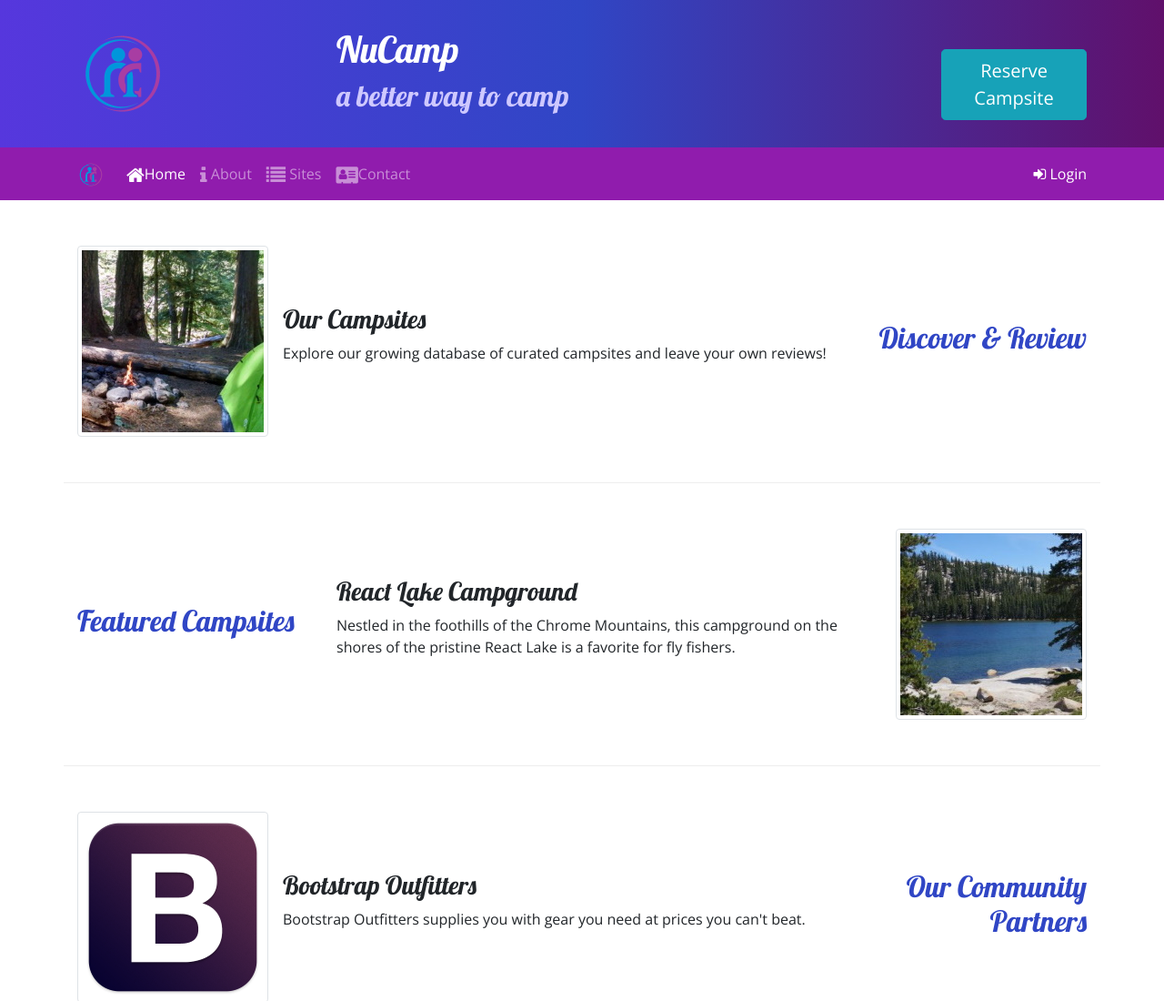
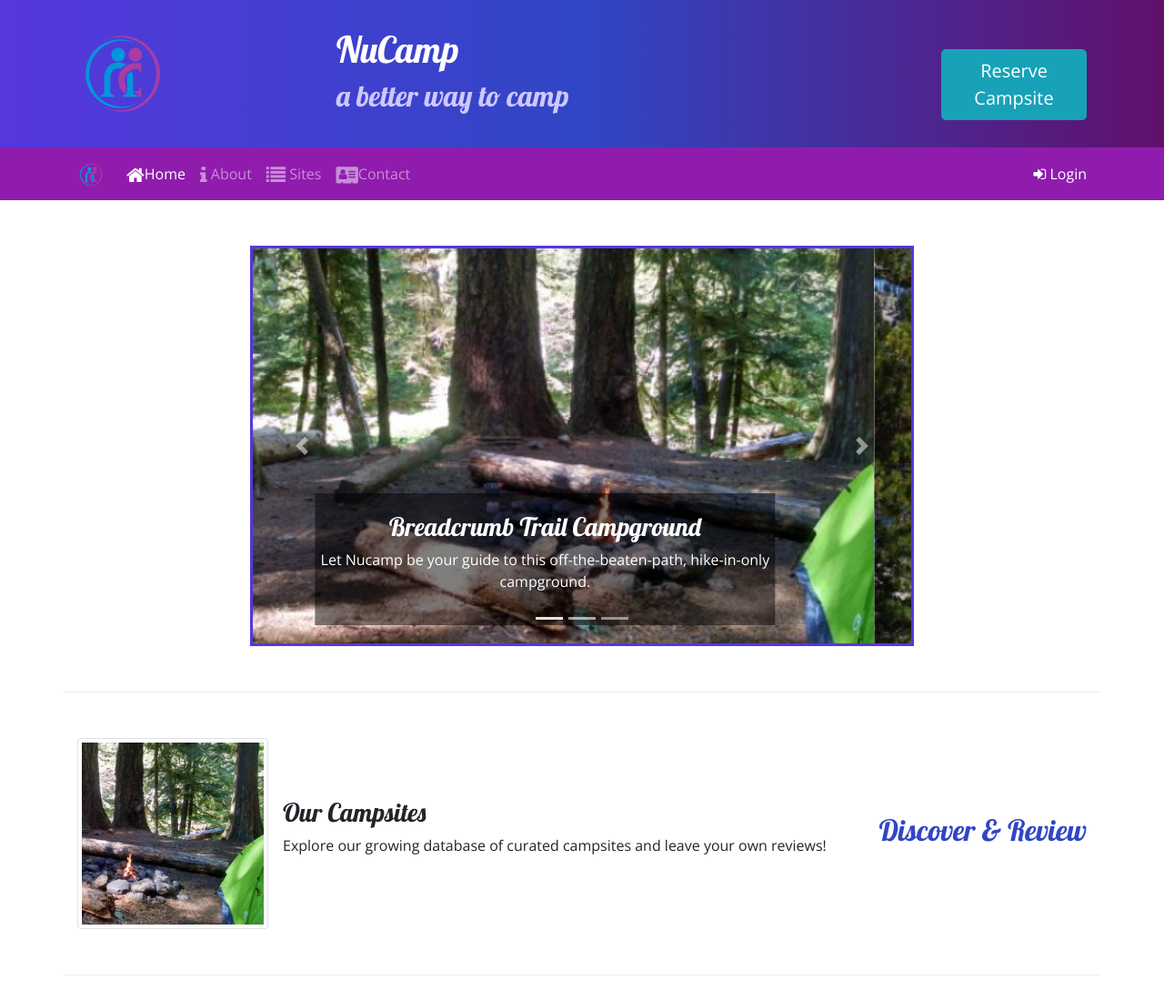
Before and after one commit to Brockcc/Nu-campsite, a website: page index.html in a window 1280 px wide. Shown: the top 1100 px of the page at 91% size. Drawn offline with nearby package versions, Linux system fonts and the light colour scheme.

Commit message:
Carousel

```diff
--- a/CSS/styles.css
+++ b/CSS/styles.css
@@ -40,3 +40,11 @@ a, a:hover {
     color: inherit;
     text-decoration: none;
   }
+
+.carousel-caption {
+    background-color: rgba(0, 0, 0, 0.5);
+}
+
+.carousel {
+    border: solid #5637DD;
+}
--- a/index.html
+++ b/index.html
@@ -99,8 +99,53 @@
 
 
     <div class="container">
-        <div class="row row-content align-items-center"> <!--align items used on rows and will center all the columns inside that row vertically. If you want to change the vertical alignment of a single column you can use an align self class. Align items start and align items end are other similar classes. -->
-            <div class="col-sm-4 order-sm-last col-md-3"> <!--order class used to change the order of columns in a row-->
+
+        <div class="row row-content">
+            <div class="col-md-8 mx-auto">
+                <div id="homeCarousel" class="carousel slide" data-ride="carousel">
+                    <ol class="carousel-indicators">
+                        <li data-target="#homeCarousel" data-slide-to="0" class="active"></li>
+                        <li data-target="#homeCarousel" data-slide-to="1"></li>
+                        <li data-target="#homeCarousel" data-slide-to="2"></li>
+                    </ol>
+                        <div class="carousel-inner">
+                            <div class="carousel-item active">
+                                <img class="d-block w-100" src="img/breadcrumb-trail.jpg" alt="Breadcrumb Trail Campgroud"/>
+                                <div class="carousel-caption">
+                                    <h3>Breadcrumb Trail Campground</h3>
+                                    <p class="d-none d-sm-block">Let Nucamp be your guide to this off-the-beaten-path, hike-in-only campground.</p>
+                                </div>
+                            </div>
+                            <div class="carousel-item">
+                                <img class="d-block w-100" src="img/react-lake.jpg" alt="React Lake Campground"/>
+                                <div class="carousel-caption">
+                                    <h3>React Lake Campground</h3>
+                                    <p class="d-none d-sm-block">Nestled in the foothills of the Chrome Mountains, this campground on the shores of the pristine React Lake is a favorite for fly fishers.</p>
+                                </div>
+                            </div>
+                            <div class="carousel-item">
+                                <img class="d-block w-100" src="img/chrome-river.jpg" alt="Chrome River Campground" />
+                                <div class="carousel-caption">
+                                    <h3>Chrome River Campground</h3>
+                                    <p class="d-none d-sm-block">Spend a few sunny days and starry nights beneath a canopy of old-growth firs at this enchangting spot by the Chrome River.</p>
+                                </div>
+                            </div>
+                        </div>
+                        <a class="carousel-control-prev" href="#homeCarousel" role="button" data-slide="prev">
+                            <span class="carousel-control-prev-icon"></span>
+                            <span class="sr-only">Previous</span>
+                        </a>
+                        <a class="carousel-control-next" href="#homeCarousel" role="button" data-slide="next">
+                            <span class="carousel-control-next-icon"></span>
+                            <span class="sr-only">Next</span>
+                        </a>
+                </div>
+            </div>
+        </div>
+
+
+        <div class="row row-content align-items-center">
+            <div class="col-sm-4 order-sm-last col-md-3">
                 <h2 class="text-sm-right">Discover & Review</h2>
             </div>
             <div class="col">
@@ -130,7 +175,7 @@
         </div>
 
         <div class="row row-content align-items-center">
-            <div class="col-sm-4 order-sm-last col-md-3">
+            <div class=" order-sm-last col-md-3">
                 <h2 class="text-sm-right">Our Community Partners</h2>
             </div>
             <div class="col">
```
